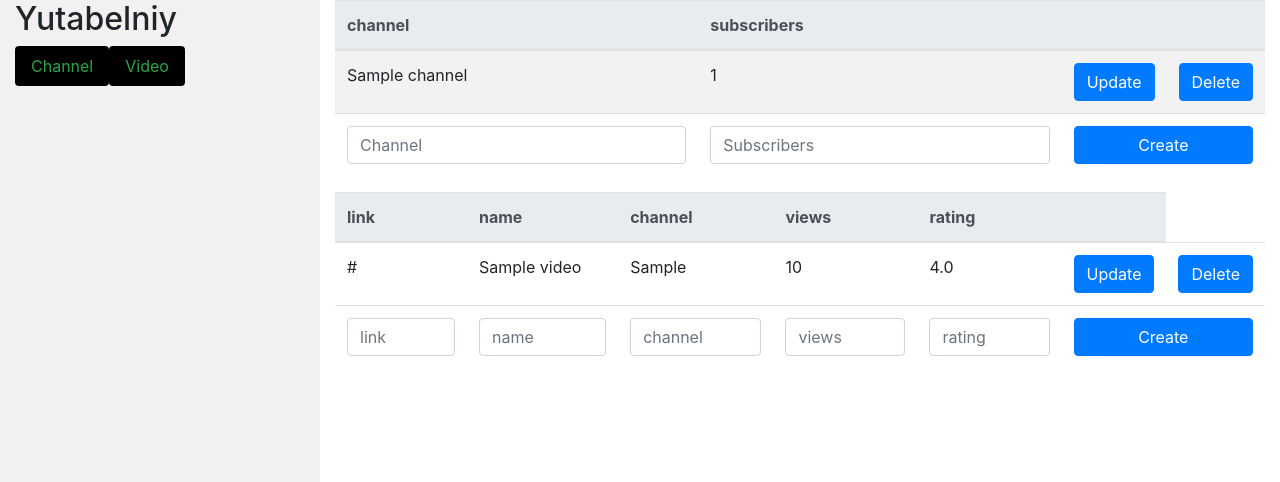
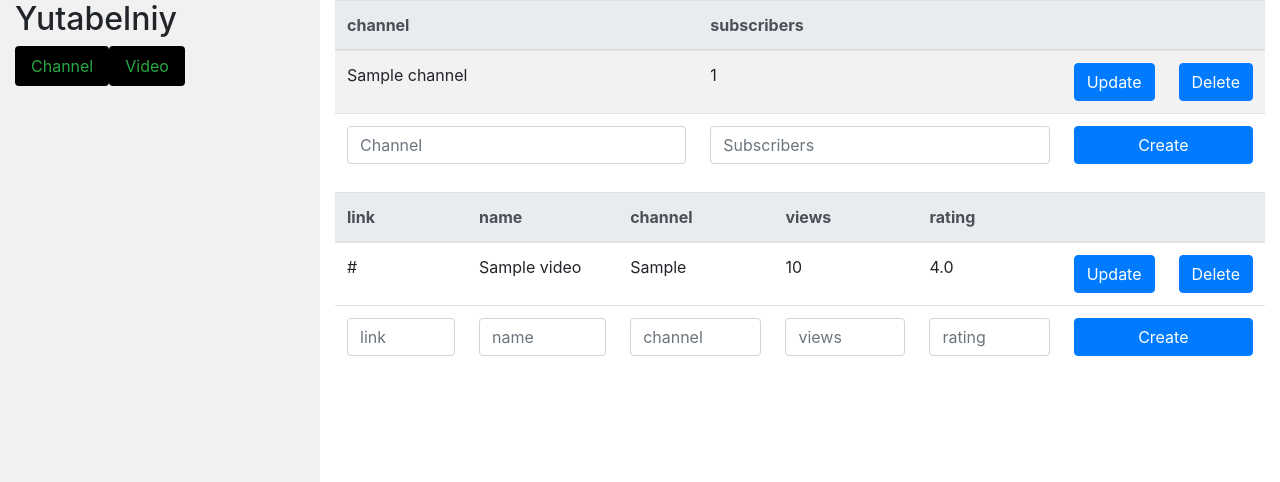
Before and after one commit to Strigalet/DB_Lab3, a Flask app: page / in a window 1280 px wide. Shown: the top 482 px of the page. Run offline with Flask 2, Linux system fonts and the light colour scheme; tables that the repository leaves empty hold one stand-in row (values such as "Sample post"); some libraries are stand-ins or nearby versions.

Commit message:
Update index.html

```diff
--- a/templates/index.html
+++ b/templates/index.html
@@ -99,6 +99,7 @@
             <th scope="col">views</th>
             <th scope="col">rating</th>
             <th style="width:10%"></th>
+            <th style="width:10%"></th>
           </tr>
         </thead>
         <tbody>
```
